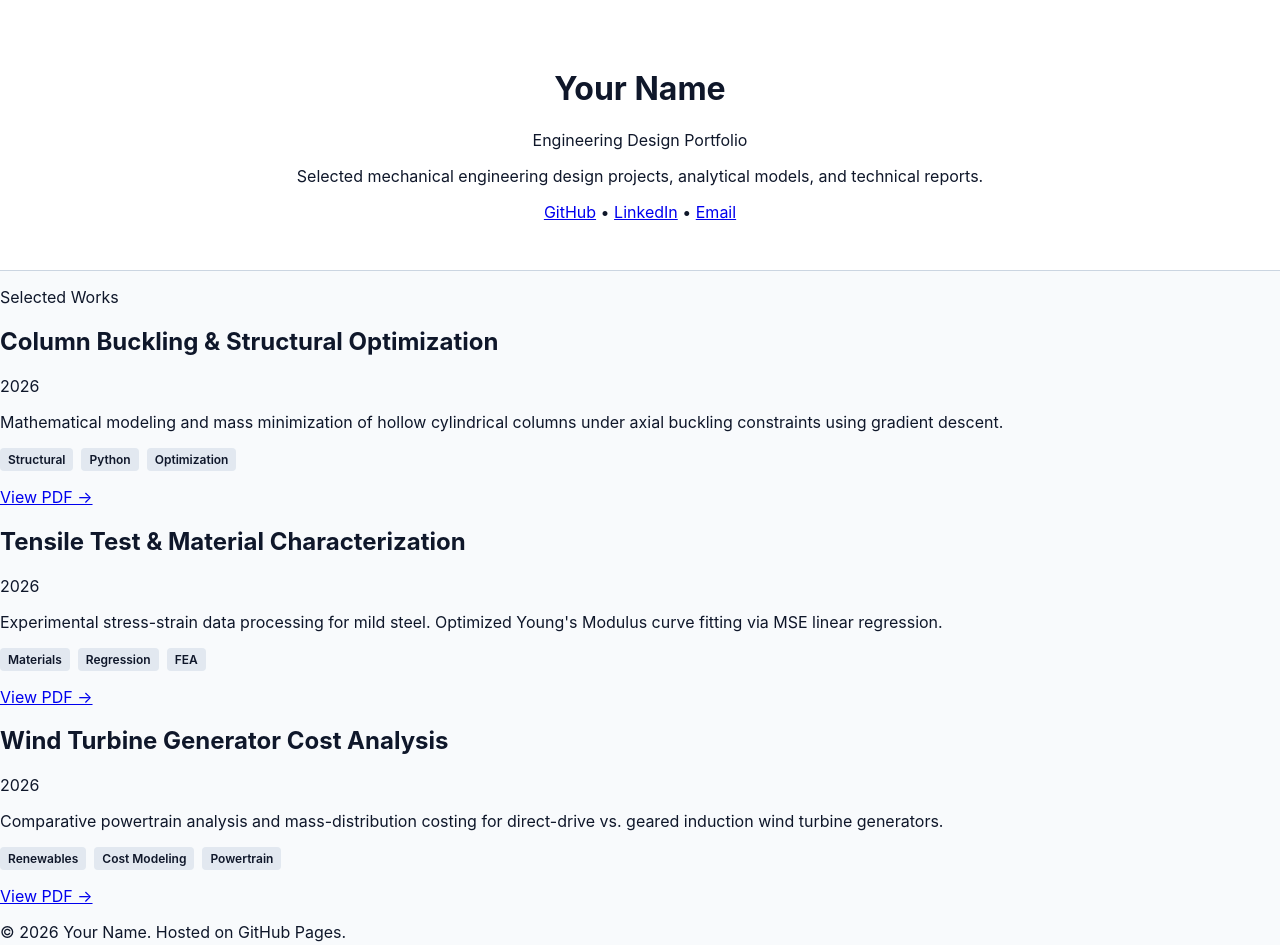
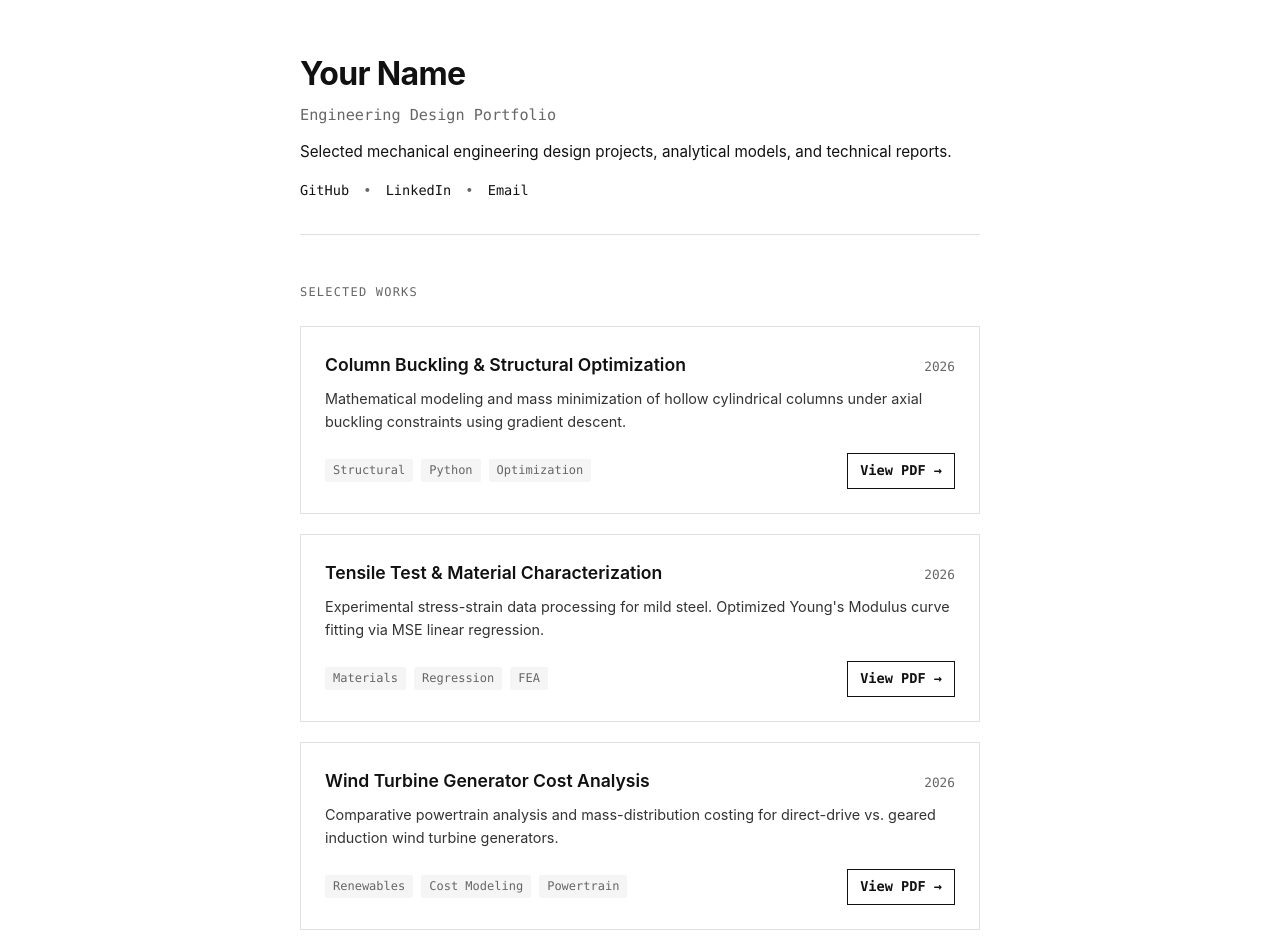
Before and after one commit to chrishqll/chrishqll-portfolio, a plain HTML site: page index.html in a window 1280 px wide. Shown: the top 945 px of the page. Drawn offline with Linux system fonts and the light colour scheme.

Commit message:
Update style.css

```diff
--- a/style.css
+++ b/style.css
@@ -1,129 +1,171 @@
+/* Minimalist Black & White Theme */
 :root {
-    --primary: #2563eb;
-    --dark: #0f172a;
-    --light: #f8fafc;
-    --border: #cbd5e1;
+  --bg-color: #ffffff;
+  --text-color: #111111;
+  --muted-color: #666666;
+  --border-color: #e0e0e0;
+  --border-hover: #111111;
+  --font-main: -apple-system, BlinkMacSystemFont, "Segoe UI", Roboto, Helvetica, Arial, sans-serif;
+  --font-mono: "SFMono-Regular", Consolas, "Liberation Mono", Menlo, monospace;
+}
+
+* {
+  box-sizing: border-box;
+  margin: 0;
+  padding: 0;
 }
 
 body {
-    font-family: -apple-system, BlinkMacSystemFont, "Segoe UI", Roboto, sans-serif;
-    background-color: var(--light);
-    color: var(--dark);
-    margin: 0;
-    padding: 0;
+  background-color: var(--bg-color);
+  color: var(--text-color);
+  font-family: var(--font-main);
+  line-height: 1.6;
+  padding: 48px 20px;
 }
 
-header {
-    text-align: center;
-    padding: 3rem 1rem;
-    background: white;
-    border-bottom: 1px solid var(--border);
+.container {
+  max-width: 680px;
+  margin: 0 auto;
 }
 
-.timeline-container {
-    position: relative;
-    max-width: 1000px;
-    margin: 2rem auto;
-    padding: 2rem;
+/* Header */
+.header {
+  margin-bottom: 48px;
+  border-bottom: 1px solid var(--border-color);
+  padding-bottom: 32px;
 }
 
-/* The vertical line */
-.timeline-line {
-    position: absolute;
-    left: 50%;
-    top: 0;
-    bottom: 0;
-    width: 4px;
-    background-color: var(--border);
-    transform: translateX(-50%);
+.name {
+  font-size: 2rem;
+  font-weight: 700;
+  letter-spacing: -0.02em;
+  margin-bottom: 4px;
 }
 
-/* Timeline Item Layout */
-.timeline-item {
-    position: relative;
-    width: 50%;
-    margin-bottom: 2rem;
-    box-sizing: border-box;
+.title {
+  font-size: 0.95rem;
+  color: var(--muted-color);
+  margin-bottom: 12px;
+  font-family: var(--font-mono);
 }
 
-.timeline-item.left {
-    left: 0;
-    padding-right: 40px;
+.bio {
+  font-size: 0.95rem;
+  margin-bottom: 16px;
 }
 
-.timeline-item.right {
-    left: 50%;
-    padding-left: 40px;
+.contact-links {
+  font-size: 0.85rem;
+  font-family: var(--font-mono);
 }
 
-/* Project Cards */
-.timeline-content {
-    background: white;
-    padding: 1.5rem;
-    border-radius: 8px;
-    border: 1px solid var(--border);
-    position: relative;
-    box-shadow: 0 4px 6px -1px rgb(0 0 0 / 0.05);
+.contact-links a {
+  color: var(--text-color);
+  text-decoration: none;
+  border-bottom: 1px solid transparent;
+  transition: border-color 0.2s;
 }
 
-/* Central Dots */
-.timeline-content::before {
-    content: '';
-    position: absolute;
-    top: 24px;
-    width: 16px;
-    height: 16px;
-    background: var(--primary);
-    border-radius: 50%;
-    border: 4px solid white;
-    z-index: 2;
+.contact-links a:hover {
+  border-bottom-color: var(--text-color);
 }
 
-.timeline-item.left .timeline-content::before { right: -48px; }
-.timeline-item.right .timeline-content::before { left: -48px; }
-
-/* Micro Typography & Elements */
-.date {
-    font-weight: 700;
-    color: var(--primary);
-    font-size: 0.9rem;
+.contact-links span {
+  color: var(--muted-color);
+  margin: 0 6px;
 }
 
-h3 { margin: 0.5rem 0; }
+/* Projects */
+.section-title {
+  font-size: 0.75rem;
+  text-transform: uppercase;
+  letter-spacing: 0.1em;
+  color: var(--muted-color);
+  margin-bottom: 24px;
+  font-family: var(--font-mono);
+}
+
+.project-card {
+  border: 1px solid var(--border-color);
+  padding: 24px;
+  margin-bottom: 20px;
+  background-color: var(--bg-color);
+  transition: border-color 0.2s ease;
+}
+
+.project-card:hover {
+  border-color: var(--border-hover);
+}
+
+.project-header {
+  display: flex;
+  justify-content: space-between;
+  align-items: baseline;
+  margin-bottom: 8px;
+}
+
+.project-title {
+  font-size: 1.1rem;
+  font-weight: 600;
+}
+
+.project-year {
+  font-size: 0.8rem;
+  font-family: var(--font-mono);
+  color: var(--muted-color);
+}
+
+.project-desc {
+  font-size: 0.9rem;
+  color: #333333;
+  margin-bottom: 20px;
+}
+
+.project-footer {
+  display: flex;
+  justify-content: space-between;
+  align-items: center;
+  flex-wrap: wrap;
+  gap: 12px;
+}
 
 .tags {
-    margin: 1rem 0;
-    display: flex;
-    gap: 0.5rem;
-    flex-wrap: wrap;
+  display: flex;
+  gap: 8px;
+  flex-wrap: wrap;
 }
 
-.tags span {
-    background: #e2e8f0;
-    font-size: 0.75rem;
-    padding: 0.25rem 0.5rem;
-    border-radius: 4px;
-    font-weight: 600;
+.tag {
+  font-size: 0.75rem;
+  font-family: var(--font-mono);
+  color: var(--muted-color);
+  background-color: #f5f5f5;
+  padding: 2px 8px;
+  border-radius: 2px;
 }
 
-.btn {
-    display: inline-block;
-    background: var(--dark);
-    color: white;
-    padding: 0.5rem 1rem;
-    border-radius: 6px;
-    text-decoration: none;
-    font-size: 0.85rem;
-    font-weight: 500;
-    transition: background 0.2s;
+.pdf-link {
+  font-size: 0.85rem;
+  font-family: var(--font-mono);
+  font-weight: 600;
+  color: var(--text-color);
+  text-decoration: none;
+  border: 1px solid var(--text-color);
+  padding: 6px 12px;
+  transition: background-color 0.2s, color 0.2s;
 }
 
-.btn:hover { background: var(--primary); }
+.pdf-link:hover {
+  background-color: var(--text-color);
+  color: var(--bg-color);
+}
 
-/* Responsive adjustments for mobile screens */
-@media (max-width: 768px) {
-    .timeline-line { left: 20px; }
-    .timeline-item { width: 100%; left: 0 !important; padding-left: 40px !important; padding-right: 0 !important; }
-    .timeline-item.left .timeline-content::before,
-    .timeline-item.right .timeline-content::before { left: -28px; right: auto; }
+/* Footer */
+.footer {
+  margin-top: 60px;
+  padding-top: 24px;
+  border-top: 1px solid var(--border-color);
+  font-size: 0.8rem;
+  color: var(--muted-color);
+  font-family: var(--font-mono);
 }
```
